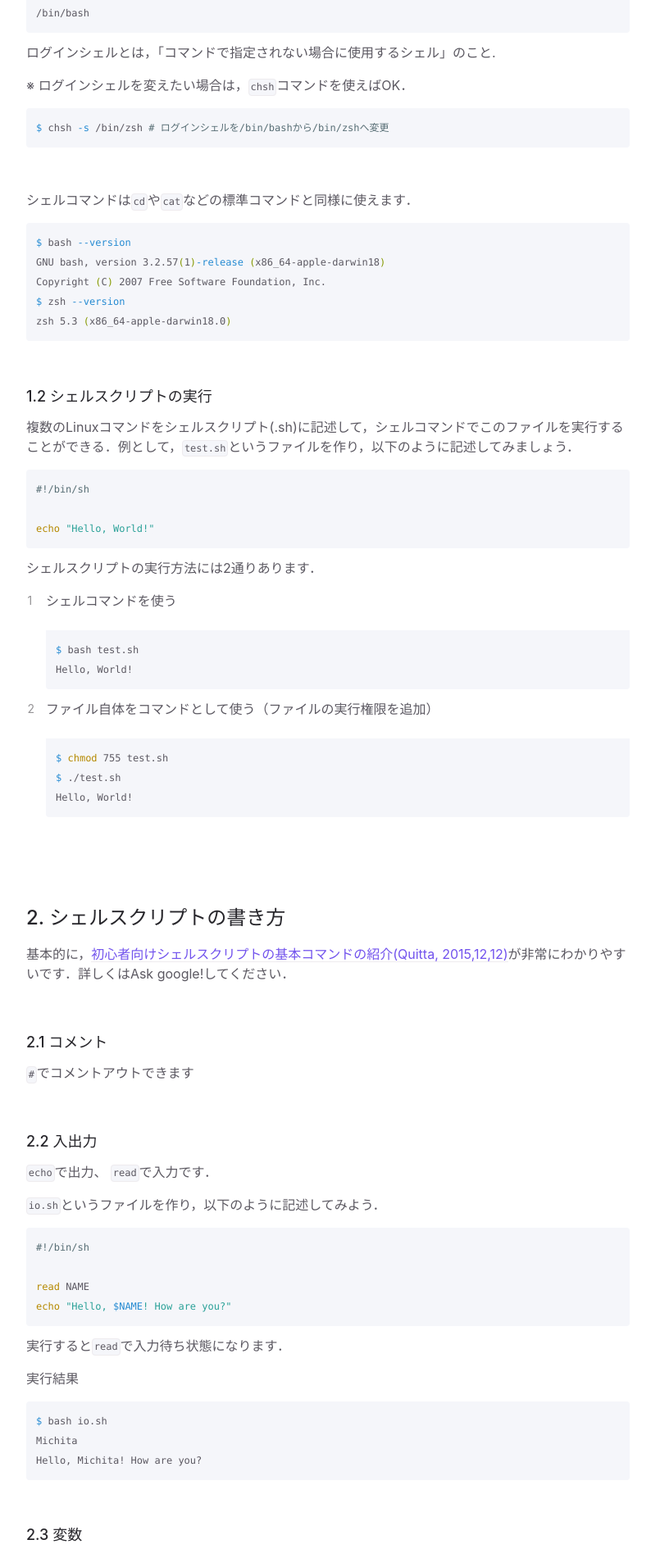
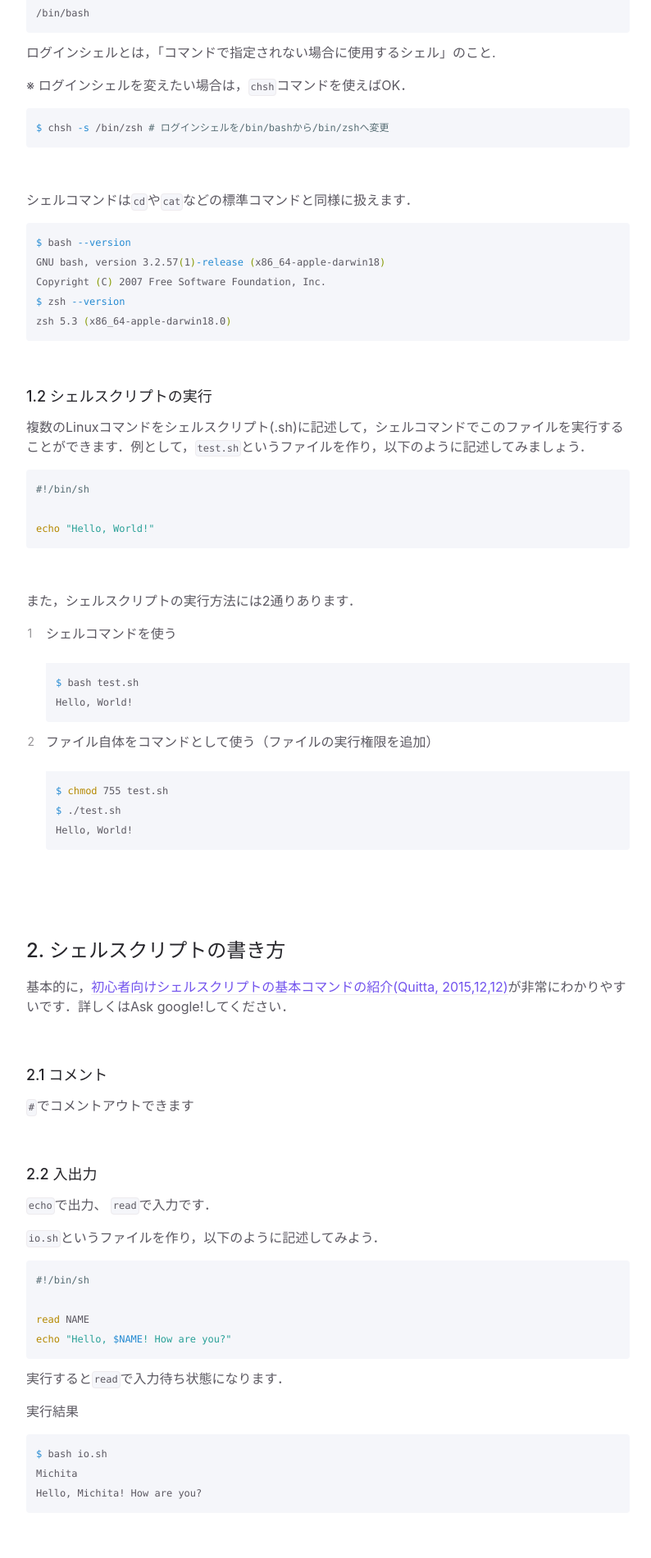
Before and after one commit to imai-laboratory/b4_induction_training, a Jekyll site: the page built from docs/devops/bash.md, in a window 1280 px wide. Shown: the part 1339-3240 px from the top of the page at 82% size, without its empty margins (372-1166 px from the left). Built offline with Jekyll 4.4.1, drawn with Linux system fonts in a browser that asks for light colours.

Commit message:
Update docs/devops/docker.md

````diff
--- a/docs/devops/bash.md
+++ b/docs/devops/bash.md
@@ -64,7 +64,7 @@ $ chsh -s /bin/zsh # ログインシェルを/bin/bashから/bin/zshへ変更
 
 <br>
 
-シェルコマンドは`cd`や`cat`などの標準コマンドと同様に使えます．
+シェルコマンドは`cd`や`cat`などの標準コマンドと同様に扱えます．
 
 ```bash
 $ bash --version
@@ -80,7 +80,7 @@ zsh 5.3 (x86_64-apple-darwin18.0)
 
 ### 1.2 シェルスクリプトの実行
 
-複数のLinuxコマンドをシェルスクリプト(.sh)に記述して，シェルコマンドでこのファイルを実行することができる．例として，`test.sh`というファイルを作り，以下のように記述してみましょう．
+複数のLinuxコマンドをシェルスクリプト(.sh)に記述して，シェルコマンドでこのファイルを実行することができます．例として，`test.sh`というファイルを作り，以下のように記述してみましょう．
 
 ```sh
 #!/bin/sh
@@ -88,9 +88,9 @@ zsh 5.3 (x86_64-apple-darwin18.0)
 echo "Hello, World!"
 ```
 
+<br>
 
-
-シェルスクリプトの実行方法には2通りあります．
+また，シェルスクリプトの実行方法には2通りあります．
 
 1. シェルコマンドを使う
 
````
Also changed, not shown: docs/devops/dockder.md (+1 -1 lines).
